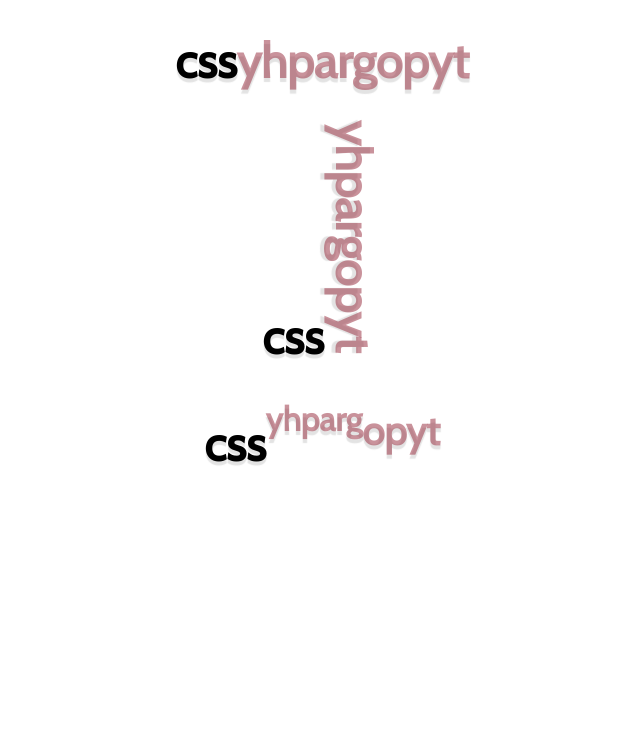
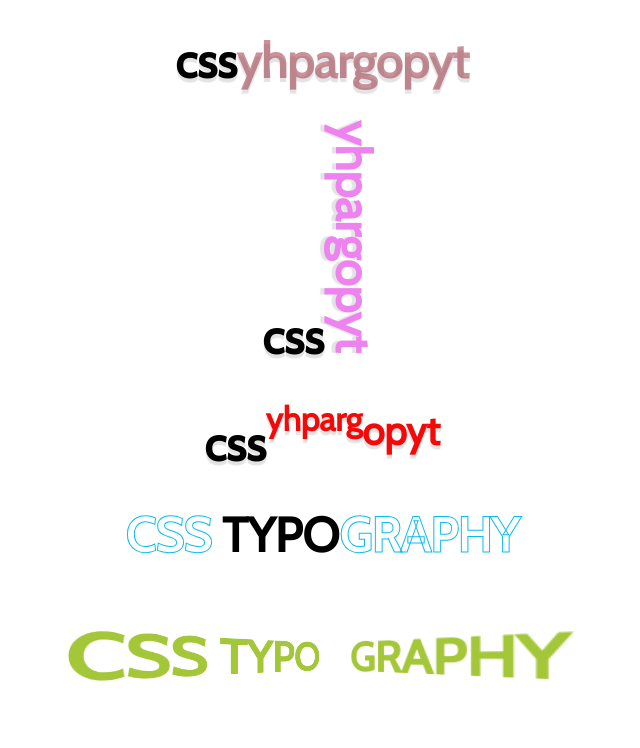
Before and after one commit to kawsarBinSiraj/css-typography, a plain HTML site: page css-typography.html in a window 1280 px wide. Shown: the whole page, without its empty margins (318-958 px from the left). Drawn offline with nearby package versions, Linux system fonts and the light colour scheme.

Commit message:
Add files via upload

```diff
--- a/css-typography.html
+++ b/css-typography.html
@@ -43,7 +43,7 @@ body {
   direction:rtl;
   unicode-bidi:bidi-override;
   writing-mode:vertical-lr;
-  color:#9348;
+  color:#EE82EE;
 }
 .two h1 {
   text-shadow: 0px 4px 1px rgba(116,116,116,.2);
@@ -58,11 +58,66 @@ body {
 .three h1 > span {
   direction:rtl;
   unicode-bidi:bidi-override;
-  color:#9348;
+  color:#F40909;
 }
 .three h1 {
   text-shadow: 0px 4px 1px rgba(116,116,116,.2);
 }
+
+
+
+/* four **/
+.four {
+   font-size:1.5rem;
+   text-transform: uppercase;
+}
+
+.four h1  strong {
+  color:#0BBCEA;
+  -webkit-text-fill-color:transparent;
+  text-fill-color:transparent;
+  -webkit-text-stroke-width: 1px;
+  text-stroke-width: 1px;
+   -webkit-text-stroke-color: #0BBCEA;
+   text-stroke-color: #0BBCEA;
+
+}
+.four h1 {
+  text-shadow: 0 1px 0 rgba(255, 255, 255, 0.4);
+}
+
+
+/* five **/
+
+.five .intro {
+ 	perspective: 200px;
+}
+.five  .textIntro1 ,
+.five  .textIntro2  {
+	display: inline-block;;
+}
+
+.five  .textIntro1 {
+   font-size:1.5rem;
+   text-transform: uppercase;
+   transform: rotateY(35deg);
+}
+
+.five  .textIntro2 {
+   font-size:1.5rem;
+   text-transform: uppercase;
+   transform: rotateY(-35deg);
+}
+
+
+.five h1 {
+  text-shadow: 0 1px 0 rgba(255, 255, 255, 0.4);
+}
+
+.five h1 > strong {
+  color:#a4c639;
+}
+
 
 
 </style>
@@ -79,6 +134,19 @@ body {
 	<div class="three">
           <h1>css<span><sup>Typo<sup>graphy</sup></sup></span></h1>
     </div>
+    <div class="four">
+          <h1><strong>css</strong> <span>Typo<strong>graphy</strong> </span></h1>
+    </div>
+    <div class="five">
+          <div class="intro">
+          	<div class="textIntro1">
+          		<h1><strong>css Typo</strong></h1>
+          	</div>
+          	<div class="textIntro2">
+          		<h1><strong>graphy</strong></h1>
+          	</div>
+          </div>
+    </div>
   </div>
 
 </body>
```
